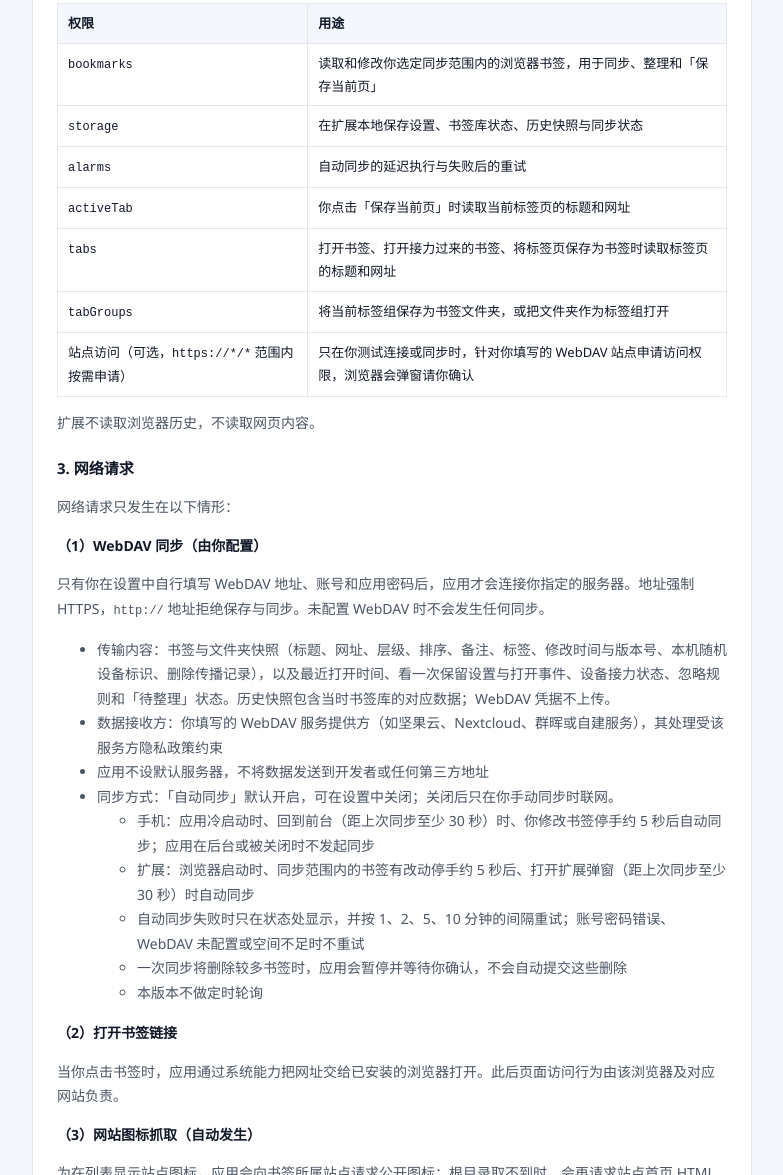
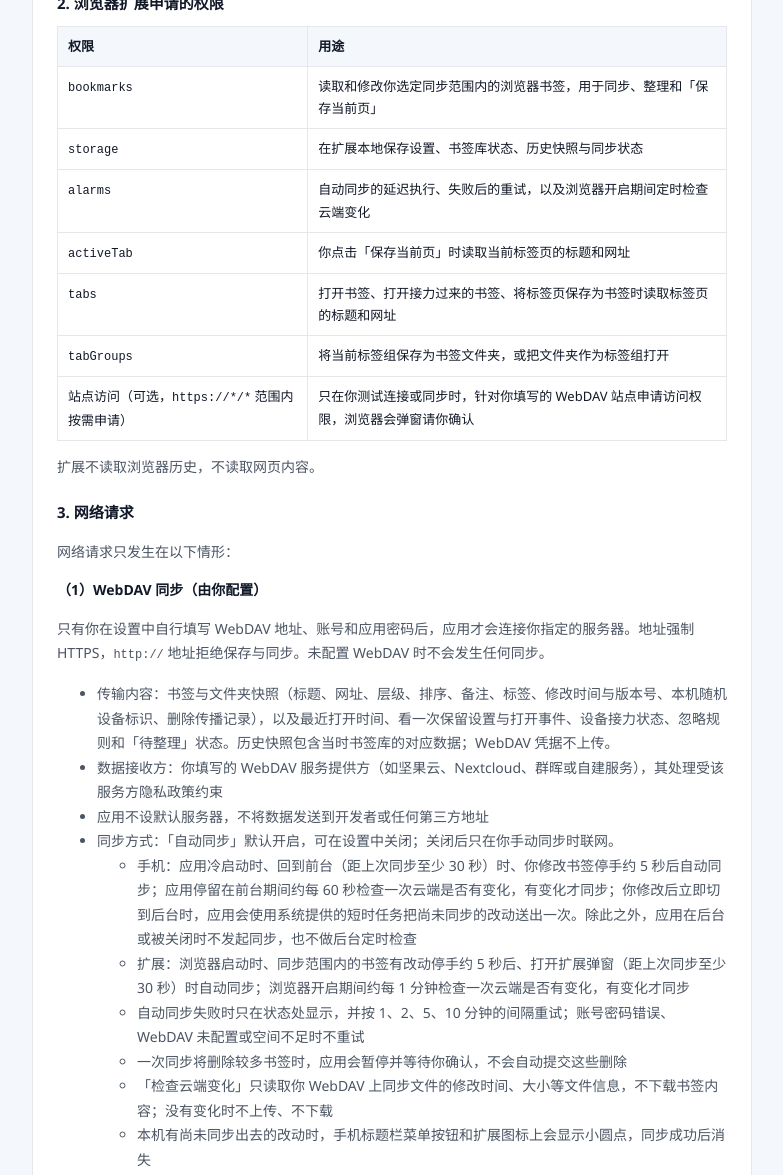
Before and after one commit to Corroding2598/markbook-privacy, a plain HTML site: page index.html in a window 1280 px wide. Shown: the part 2362-3537 px from the top of the page, without its empty margins (248-1031 px from the left). Drawn offline with Linux system fonts and the light colour scheme.

Commit message:
Add files via upload

```diff
--- a/index.html
+++ b/index.html
@@ -89,7 +89,7 @@
 <tr><td>使用与整理状态（鸿签内最近打开时间、看一次设置与打开事件、设备接力状态）</td><td>久未打开统计、看一次打开后移入回收站、设备间接力</td><td>随书签库保存，并随同步写入你的 WebDAV</td></tr>
 <tr><td>久未打开首次纳入时间</td><td>为缺少创建日期的旧书签计算久未打开周期</td><td>仅本机保存，直至对应数据清理或卸载应用</td></tr>
 <tr><td>删除传播记录</td><td>让删除同步到其他设备；不在界面展示，不进入 JSON 备份</td><td>长期保留用于删除传播，直至卸载应用</td></tr>
-<tr><td>历史快照（自动 / 手动 / 保护）</td><td>用于回滚到之前的书签库状态；保护快照在同步或批量删除前自动生成</td><td>自动快照按你设置的保留天数在本机与 WebDAV 上滚动清理；手动/保护快照长期保留，直至你删除或卸载应用</td></tr>
+<tr><td>历史快照（自动 / 手动 / 保护）</td><td>用于回滚到之前的书签库状态；保护快照在同步或批量删除前自动生成</td><td>自动快照按你设置的保留天数在本机与 WebDAV 上滚动清理；保护快照保留最近 5 份；手动快照长期保留，直至你删除或卸载应用</td></tr>
 <tr><td>同步状态（上次同步时间、失败原因、待执行的同步请求、等待你确认的删除计划）</td><td>自动同步的排队、失败重试与删除确认</td><td>仅本机保存，同步完成或确认后更新</td></tr>
 <tr><td>显示设置（主题模式等）</td><td>记住你的显示偏好</td><td>直至卸载应用</td></tr>
 <tr><td>同步设置（WebDAV 地址、账号、应用密码、自动同步开关）</td><td>连接你指定的同步服务器</td><td>直至你在设置中清空或卸载应用</td></tr>
@@ -114,7 +114,7 @@
 <tr><th>权限</th><th>用途</th></tr>
 <tr><td><code>bookmarks</code></td><td>读取和修改你选定同步范围内的浏览器书签，用于同步、整理和「保存当前页」</td></tr>
 <tr><td><code>storage</code></td><td>在扩展本地保存设置、书签库状态、历史快照与同步状态</td></tr>
-<tr><td><code>alarms</code></td><td>自动同步的延迟执行与失败后的重试</td></tr>
+<tr><td><code>alarms</code></td><td>自动同步的延迟执行、失败后的重试，以及浏览器开启期间定时检查云端变化</td></tr>
 <tr><td><code>activeTab</code></td><td>你点击「保存当前页」时读取当前标签页的标题和网址</td></tr>
 <tr><td><code>tabs</code></td><td>打开书签、打开接力过来的书签、将标签页保存为书签时读取标签页的标题和网址</td></tr>
 <tr><td><code>tabGroups</code></td><td>将当前标签组保存为书签文件夹，或把文件夹作为标签组打开</td></tr>
@@ -129,7 +129,7 @@
 <li>传输内容：书签与文件夹快照（标题、网址、层级、排序、备注、标签、修改时间与版本号、本机随机设备标识、删除传播记录），以及最近打开时间、看一次保留设置与打开事件、设备接力状态、忽略规则和「待整理」状态。历史快照包含当时书签库的对应数据；WebDAV 凭据不上传。</li>
 <li>数据接收方：你填写的 WebDAV 服务提供方（如坚果云、Nextcloud、群晖或自建服务），其处理受该服务方隐私政策约束</li>
 <li>应用不设默认服务器，不将数据发送到开发者或任何第三方地址</li>
-<li>同步方式：「自动同步」默认开启，可在设置中关闭；关闭后只在你手动同步时联网。<ul><li>手机：应用冷启动时、回到前台（距上次同步至少 30 秒）时、你修改书签停手约 5 秒后自动同步；应用在后台或被关闭时不发起同步</li><li>扩展：浏览器启动时、同步范围内的书签有改动停手约 5 秒后、打开扩展弹窗（距上次同步至少 30 秒）时自动同步</li><li>自动同步失败时只在状态处显示，并按 1、2、5、10 分钟的间隔重试；账号密码错误、WebDAV 未配置或空间不足时不重试</li><li>一次同步将删除较多书签时，应用会暂停并等待你确认，不会自动提交这些删除</li><li>本版本不做定时轮询</li></ul></li>
+<li>同步方式：「自动同步」默认开启，可在设置中关闭；关闭后只在你手动同步时联网。<ul><li>手机：应用冷启动时、回到前台（距上次同步至少 30 秒）时、你修改书签停手约 5 秒后自动同步；应用停留在前台期间约每 60 秒检查一次云端是否有变化，有变化才同步；你修改后立即切到后台时，应用会使用系统提供的短时任务把尚未同步的改动送出一次。除此之外，应用在后台或被关闭时不发起同步，也不做后台定时检查</li><li>扩展：浏览器启动时、同步范围内的书签有改动停手约 5 秒后、打开扩展弹窗（距上次同步至少 30 秒）时自动同步；浏览器开启期间约每 1 分钟检查一次云端是否有变化，有变化才同步</li><li>自动同步失败时只在状态处显示，并按 1、2、5、10 分钟的间隔重试；账号密码错误、WebDAV 未配置或空间不足时不重试</li><li>一次同步将删除较多书签时，应用会暂停并等待你确认，不会自动提交这些删除</li><li>「检查云端变化」只读取你 WebDAV 上同步文件的修改时间、大小等文件信息，不下载书签内容；没有变化时不上传、不下载</li><li>本机有尚未同步出去的改动时，手机标题栏菜单按钮和扩展图标上会显示小圆点，同步成功后消失</li></ul></li>
 </ul>
 <h4>（2）打开书签链接</h4>
 <p>当你点击书签时，应用通过系统能力把网址交给已安装的浏览器打开。此后页面访问行为由该浏览器及对应网站负责。</p>
```
